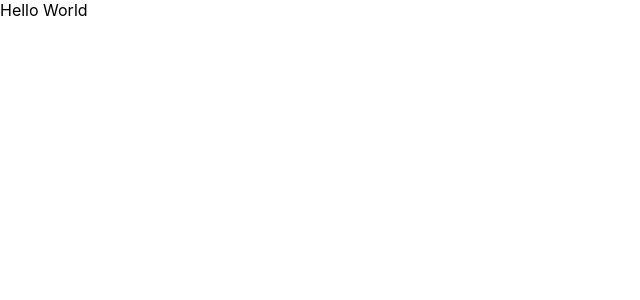
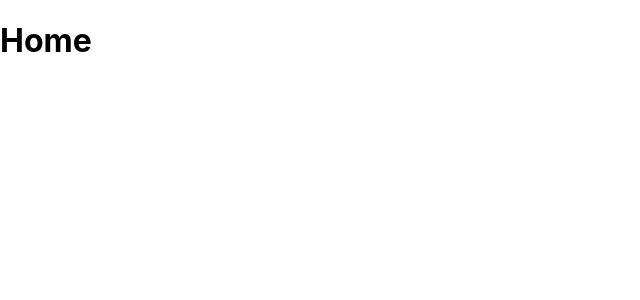
Before and after one commit to lawanbuilds/nxtwatch, a React (Create React App) app: page / in a window 1280 px wide. Shown: the top 300 px of the page, without its empty margins (0-640 px from the left). Built offline with nearby package versions, Linux system fonts and the light colour scheme; a web font is replaced by a local one.

Commit message:
Connect Home and Login routes

```diff
--- a/src/App.js
+++ b/src/App.js
@@ -1,6 +1,14 @@
 import './App.css'
 
-// Replace your code here
-const App = () => <div>Hello World</div>
+import {Switch, Route} from 'react-router-dom'
+import Home from './components/Home'
+import Login from './components/Login'
+
+const App = () => (
+  <Switch>
+    <Route exact path="/" component={Home} />
+    <Route path="/login" component={Login} />
+  </Switch>
+)
 
 export default App
--- /dev/null
+++ b/src/components/Home/index.js
@@ -0,0 +1,3 @@
+const Home = () => <h1>Home</h1>
+
+export default Home
--- /dev/null
+++ b/src/components/Login/index.js
@@ -0,0 +1,3 @@
+const Login = () => <h1>Login</h1>
+
+export default Login
```
